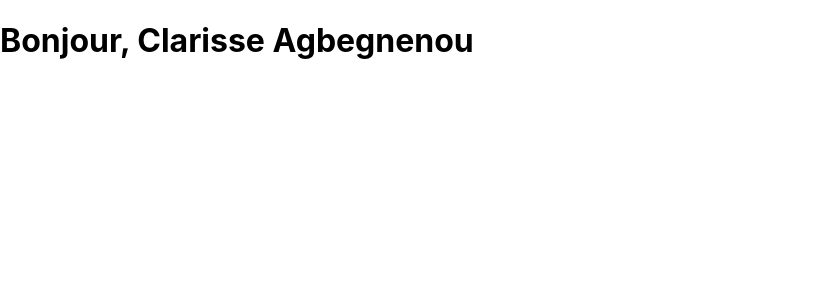
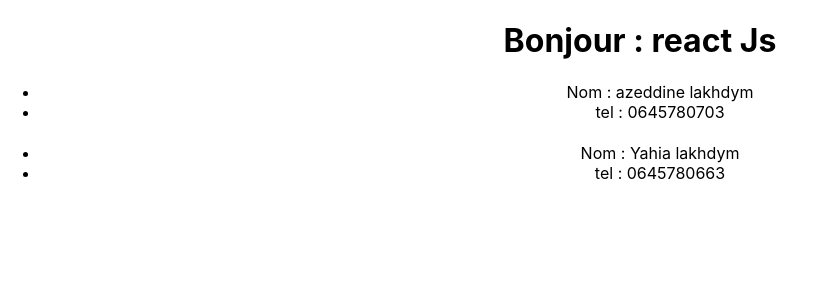
Before and after one commit to lakhdym/React-Js, a React (Create React App) app: page / in a window 1280 px wide. Shown: the top 300 px of the page, without its empty margins (0-837 px from the left). Built offline with nearby package versions, Linux system fonts and the light colour scheme.

Commit message:
create composnat

```diff
--- a/src/App.js
+++ b/src/App.js
@@ -1,11 +1,16 @@
 import React from 'react';
+import Contact from './components/contact/Contact';
+import Title from './components/header/Title';
 import logo from './logo.svg';
 import './App.css';
 
 function App() {
   return (
     <div className="App">
-        <h1>Bonjour! React</h1>
+       <Title  txt="Bonjour : react Js"/>
+        <Contact name="azeddine lakhdym" tel ="0645780703"/>
+        <Contact name="Yahia lakhdym" tel ="0645780663"/>
+
     </div>
   );
 }
--- /dev/null
+++ b/src/components/contact/Contact.js
@@ -0,0 +1,18 @@
+import React, { Component } from 'react'
+
+ class Contact extends Component {
+
+	render() {
+		const {titre,name , tel} = this.props;
+		return (
+			<div>
+				<h1>{titre}</h1>
+				<ul>
+					<li>Nom : {name}</li>
+					<li>tel : {tel}</li>
+				</ul>
+			</div>
+		)
+	}
+}
+export default Contact
--- /dev/null
+++ b/src/components/header/Title.js
@@ -0,0 +1,11 @@
+import React from 'react'
+
+const  Title = (props) => {
+	const {txt} = props ;
+	return (
+		<div>
+			 <h1>{ props.txt }</h1>
+		</div>
+	)
+}
+export default Title
--- a/src/index.js
+++ b/src/index.js
@@ -4,11 +4,8 @@
 import App from './App';
 import * as serviceWorker from './serviceWorker';
 
-
-const name = 'Clarisse Agbegnenou';
-const element = <h1>Bonjour, {name}</h1>;
 ReactDOM.render(
-  element,
+  <App/>,
   document.getElementById('root')
 );
 
```
Also changed, not shown: 1 other file (tests, documents, lock files or other folders).
